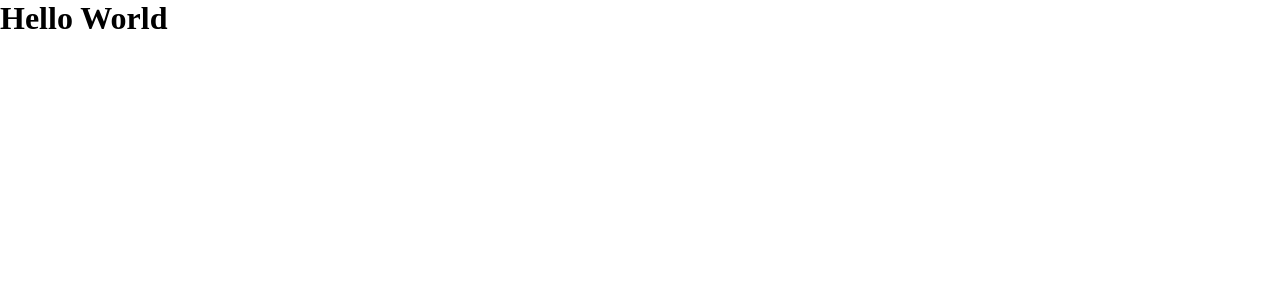
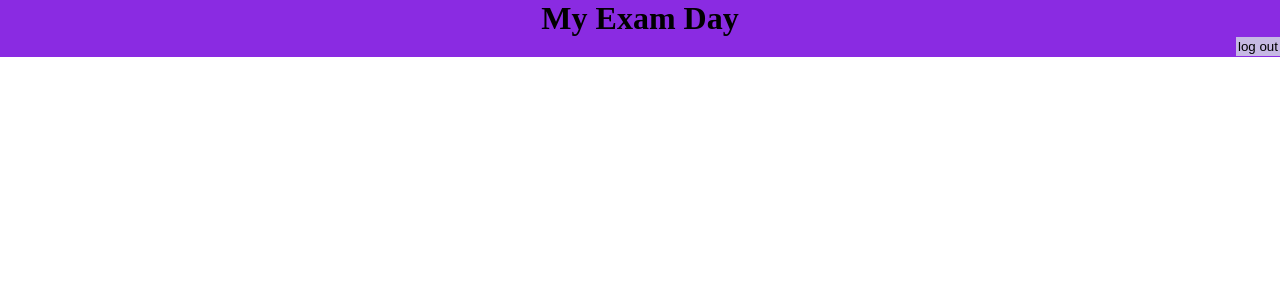
Before and after one commit to BBSharps/VICTVS-exam-tracker-React, a React (Create React App) app: page / in a window 1280 px wide. Shown: the top 300 px of the page. Built offline with nearby package versions, Linux system fonts and the light colour scheme.

Commit message:
add Header

```diff
--- a/package.json
+++ b/package.json
@@ -8,6 +8,7 @@
     "@testing-library/user-event": "^13.5.0",
     "react": "^18.2.0",
     "react-dom": "^18.2.0",
+    "react-router-dom": "^6.10.0",
     "react-scripts": "5.0.1",
     "web-vitals": "^2.1.4"
   },
--- a/src/App.js
+++ b/src/App.js
@@ -1,9 +1,12 @@
+import { useState } from "react";
 import "./App.css";
+import Header from "./components/Header";
 
 function App() {
+  const [candidate, setCandidate] = useState(false);
   return (
     <div className="App">
-      <h1>Hello World</h1>
+      <Header setCandidate={setCandidate} candidate={!!candidate} />
     </div>
   );
 }
--- /dev/null
+++ b/src/components/Header.css
@@ -0,0 +1,20 @@
+#Header{
+    background-color: rgb(138, 43, 226);
+    color: black;
+   display: flex;
+   flex-direction: column;
+}
+.Header_h1{
+    margin: 0px auto;
+}
+.Header_div{
+    height: 20px;
+    display: flex;
+    flex-direction: column;
+}
+.Header_button{
+    border: none;
+    padding: 2px;
+    align-self: flex-end;
+    background-color: rgb(198, 185, 228)
+}
--- /dev/null
+++ b/src/components/Header.jsx
@@ -0,0 +1,21 @@
+import "./Header.css";
+
+function Header({ setCandidate, candidate }) {
+  return (
+    <header id="Header">
+      <h1 className="Header_h1">My Exam Day</h1>
+      <div className="Header_div">
+        <button
+          hidden={candidate}
+          className="Header_button"
+          onClick={(e) => {
+            setCandidate(!candidate);
+          }}
+        >
+          log out
+        </button>
+      </div>
+    </header>
+  );
+}
+export default Header;
```
Also changed, not shown: 1 other file (tests, documents, lock files or other folders).
